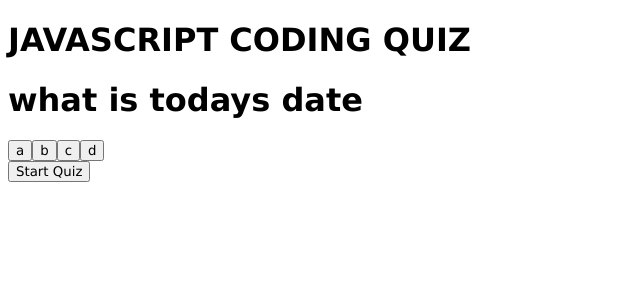
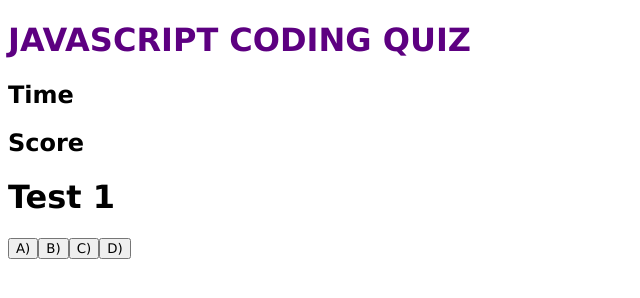
Before and after one commit to afry72/coding-quiz, a plain HTML site: page index.html in a window 1280 px wide. Both pictures are taken after a click on the button "Start Quiz". Shown: the whole page, without its empty margins (0-640 px from the left). Drawn offline with Linux system fonts and the light colour scheme.

Commit message:
added functionality to quiz

```diff
--- a/assets/script.js
+++ b/assets/script.js
@@ -1,41 +1,42 @@
 //var for dom elements
-var startButton = document.getElementById("start")
-var timer = document.getElementById("timer")
-var quiz = document.getElementById("questions")
-var head = document.getElementById("head")
-var answer = document.getElementById("answer")
-var currentIndex = 0
+var startButton = document.getElementById("start");
+var timer = document.getElementById("timer");
+var quiz = document.getElementById("questions");
+var head = document.getElementById("head");
+var answer = document.getElementById("answer");
+var currentScore = document.getElementById("score");
+var currentIndex = 0;
 
 // timer var
 // score variable
-var score = 0
-var time = 300
+var score = 0;
+var time = 300;
 
 var questions = [
     {
-        header: "what is todays date",
-        answers: ["a","b","c","d"],
-        correctAnswer: "c",
+        header: "Test 1",
+        answers: ["A)","B)","C)","D)"],
+        correctAnswer: "C)",
     },
     {
-        header: "what is todays date2",
-        answers: ["a","b","c","d"],
-        correctAnswer: "c",
+        header: "Test 2",
+        answers: ["A)","B)","C)","D)"],
+        correctAnswer: "a",
     },
     {
-        header: "what is todays dat3e",
-        answers: ["a","b","c","d"],
-        correctAnswer: "c",
+        header: "Test 3",
+        answers: ["A)","B)","C)","D)"],
+        correctAnswer: "d",
     },
     {
-        header: "what is todays dat4e",
-        answers: ["a","b","c","d"],
-        correctAnswer: "c",
+        header: "Test 4",
+        answers: ["A)","B)","C)","D)"],
+        correctAnswer: "b",
     },
     {
-        header: "what is todays dat5e",
-        answers: ["a","b","c","d"],
-        correctAnswer: "c",
+        header: "Test 5",
+        answers: ["A)","B)","C)","D)"],
+        correctAnswer: "a",
     },
 
 
@@ -49,19 +50,32 @@ function startGame () {
     //hide start button
     generateQuestions ();
     //start timer
-    hideButton ();
+    //hideButton ();
+    startButton.setAttribute("class", "hide");
 
 }
 
 function nextQuestion (event) {
-    var clickedAnswer = event.target;
-    console.log(clickedAnswer);
+    var clickedAnswer = event.target.textContent;
+    console.log("click", clickedAnswer);
+
     //check to see if answer is right
-    if (clickedAnswer == correctAnswer) {
-        score++;
+    var rightAnswer = questions[currentIndex].correctAnswer;
+    console.log("right", rightAnswer);
+    for (var i=0; i<rightAnswer.length; i++) {
+        //var answerCheck =
+    }
+
+    if (clickedAnswer == rightAnswer) {
+       score++;
+       currentScore.textContent = score;
     } else {
+        time = time-50;
+        timer.textContent = time;
     }
+
     console.log(score)
+
     //update score function
     currentIndex++;
     if (time > 0){
@@ -78,10 +92,11 @@ function endGame () {
 
 function generateQuestions () {
     var displayedQuestion = questions[currentIndex];
-    console.log(displayedQuestion);
-    console.log(head);
+
     answer.innerHTML = "";
+
     head.textContent = displayedQuestion.header;
+
     var displayedQuestionAnswers = displayedQuestion.answers;
     for (var i=0; i<displayedQuestionAnswers.length; i++) {
         var current = displayedQuestionAnswers[i];
--- a/assets/style.css
+++ b/assets/style.css
@@ -1,10 +1,23 @@
 :root {
-    --blackbody: #1c1c1c;
     --blacktrim: #040404;
-    --cyan: #00999c;
+    --trim: #5d0081;
     --text: #ffffff;
 }
 
 * {
     font-family: 'Lucida Sans', 'Lucida Sans Regular', 'Lucida Grande', 'Lucida Sans Unicode', Geneva, Verdana, sans-serif
 }
+
+.header {
+    color: var(--trim);
+
+}
+
+#start {
+    color: var(--text);
+    background-color: var(--trim);
+}
+
+.hide {
+    display: none;
+}
--- a/index.html
+++ b/index.html
@@ -3,13 +3,22 @@
 <head>
     <meta charset="UTF-8">
     <meta name="viewport" content="width=device-width, initial-scale=1.0">
-    <title>Document</title>
+    <title>JS Coding Quiz</title>
     <link rel="stylesheet" href="./assets/style.css">
 </head>
 
 <div class="header"> <h1> JAVASCRIPT CODING QUIZ </h1> </div>
 <body>
+    <div>
+        <h2>Time</h2>
     <div id="timer"></div>
+    </div>
+
+    <div>
+        <h2>Score</h2>
+    <div id="score"></div>
+    </div>
+
     <div id="questions">
         <h1 id="head"></h1>
         <div id="answer"></div>
```
